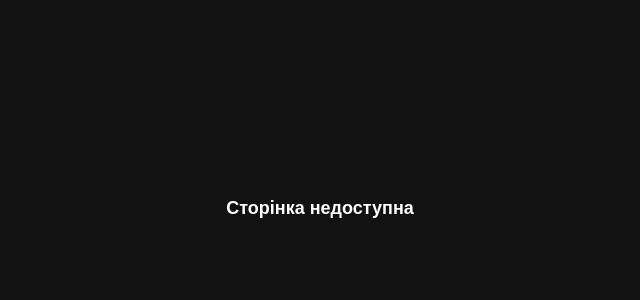
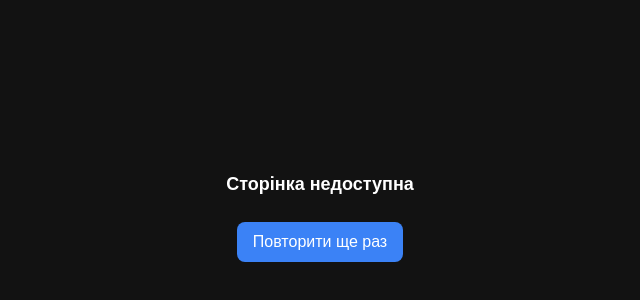
Before and after one commit to TheSpl4sh/armFIshing, a React (Vite) app: page / in a window 1280 px wide. Shown: the part 184-484 px from the top of the page, without its empty margins (320-960 px from the left). Built offline with nearby package versions, Linux system fonts and the light colour scheme.

Commit message:
feat: first page button

```diff
--- a/src/pages/FirstPage.jsx
+++ b/src/pages/FirstPage.jsx
@@ -1,10 +1,24 @@
 import React from 'react'
 
 function FirstPage() {
+  const handleClick = () => {
+    const isConfirmed = window.confirm("Перезавантажити сторінку?");
+    if (isConfirmed) {
+      window.location.reload();
+    }
+  };
+
+
   return (
     <>
         <div className="flex flex-col items-center justify-center gap-2 min-h-screen bg-[#121212] text-white">
             <h2 className="text-lg font-semibold mb-4">Сторінка недоступна</h2>
+            <button
+                onClick={handleClick}
+                className="px-4 py-2 bg-blue-500 text-white rounded-lg hover:bg-blue-600"
+            >
+              Повторити ще раз
+            </button>
         </div>
     </>
   )
```
